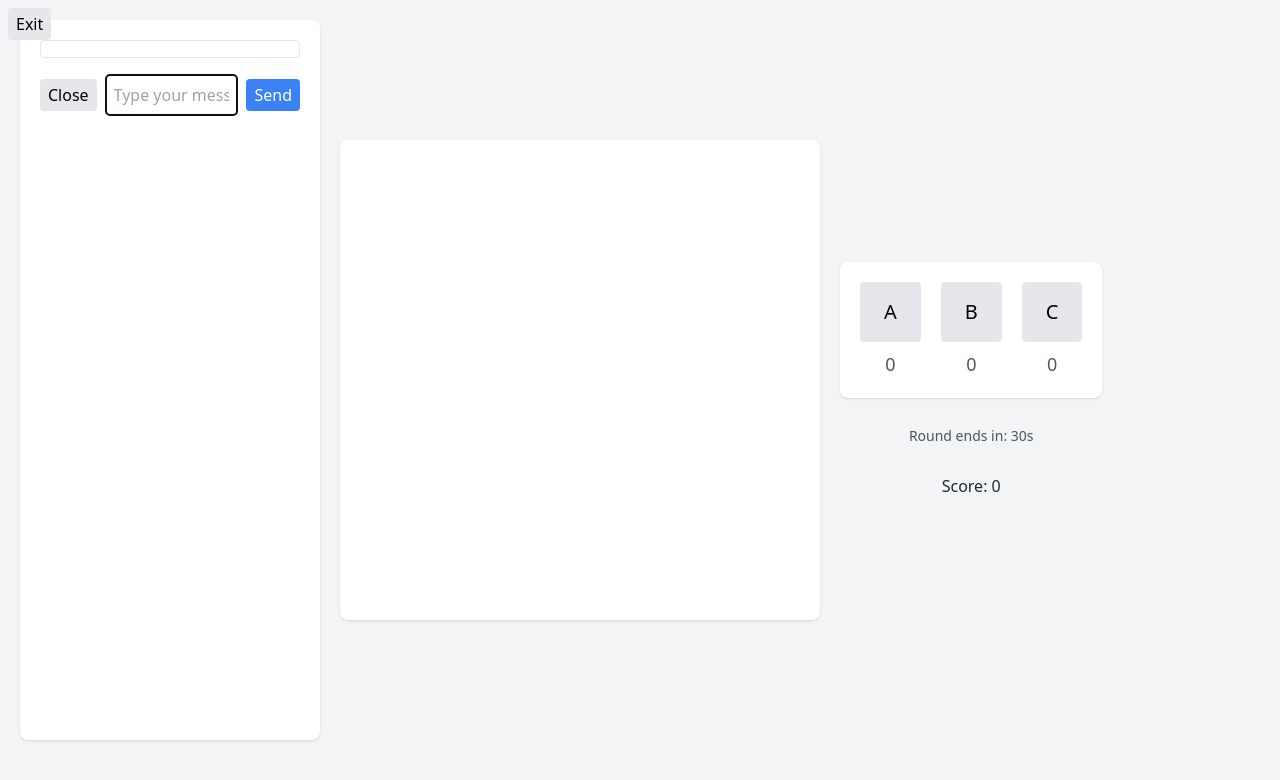
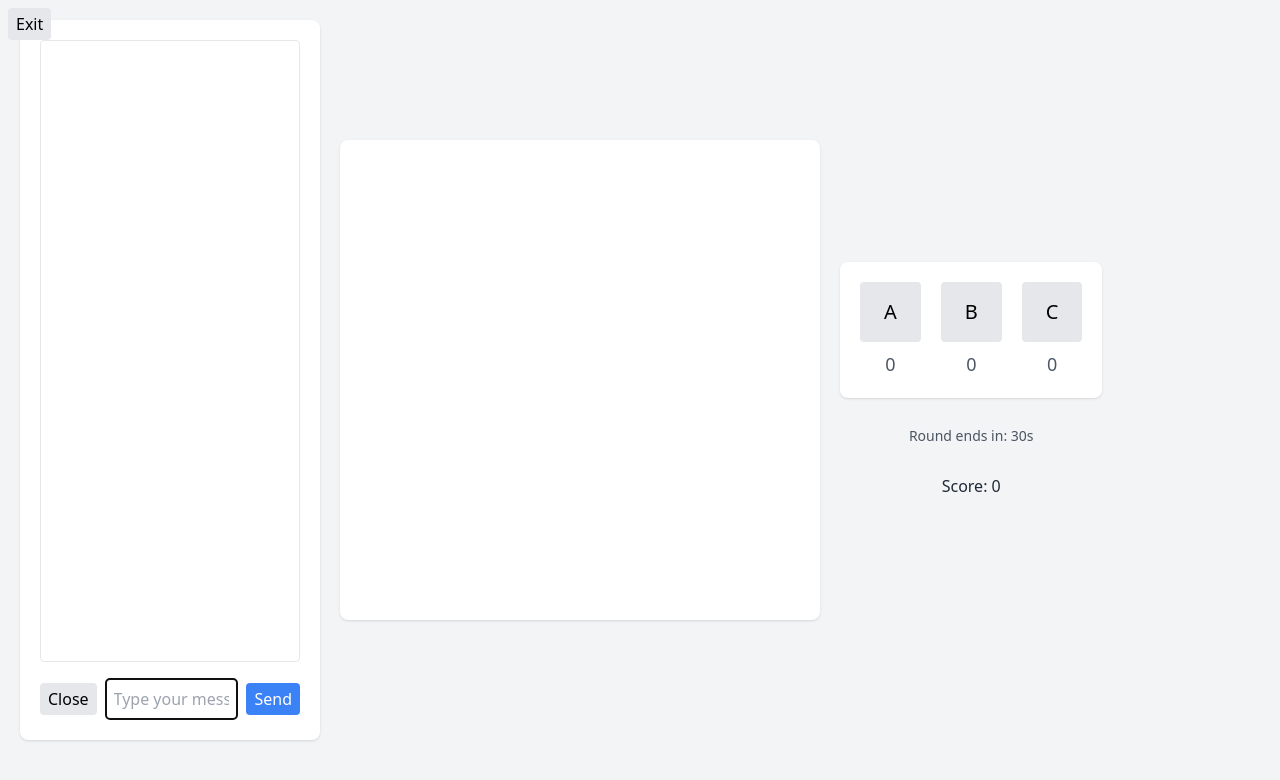
Before and after one commit to axyl-casc/GoGuesser, a website: page public/index.html in a window 1280 px wide. Both pictures are taken after a click on the button "Open Chat". Drawn offline with nearby package versions, Linux system fonts and the light colour scheme; no server answers.

Commit message:
Fix chat controls bottom placement

```diff
--- a/public/index.html
+++ b/public/index.html
@@ -14,9 +14,9 @@
     <button id="exit-button" onclick="exitApp()" class="fixed top-2 left-2 px-2 py-1 bg-gray-200 rounded">Exit</button>
     <button id="chat-toggle" class="fixed top-2 left-20 px-2 py-1 bg-gray-200 rounded">Open Chat</button>
     <div id="main-container" class="flex flex-col sm:flex-row gap-2 sm:gap-5 flex-1">
-        <div id="chat-container" class="hidden flex-col w-[300px] bg-white rounded-lg p-5 shadow box-border">
-            <div id="chat-messages" class="flex-1 overflow-y-auto mb-4 p-2 border border-gray-200 rounded"></div>
-            <div id="chat-controls" class="flex gap-2 items-center w-full">
+        <div id="chat-container" class="hidden flex flex-col h-full w-[300px] bg-white rounded-lg p-5 shadow box-border">
+            <div id="chat-messages" class="flex-1 overflow-y-auto p-2 border border-gray-200 rounded"></div>
+            <div id="chat-controls" class="flex gap-2 items-center w-full mt-4">
                 <button id="chat-close" onclick="toggleChat()" class="px-2 py-1 bg-gray-200 rounded">Close</button>
                 <input type="text" id="chat-input" placeholder="Type your message..." class="flex-1 min-w-0 p-2 border border-gray-300 rounded">
                 <button id="chat-send" onclick="sendMessage()" class="px-2 py-1 bg-blue-500 text-white rounded">Send</button>
```
